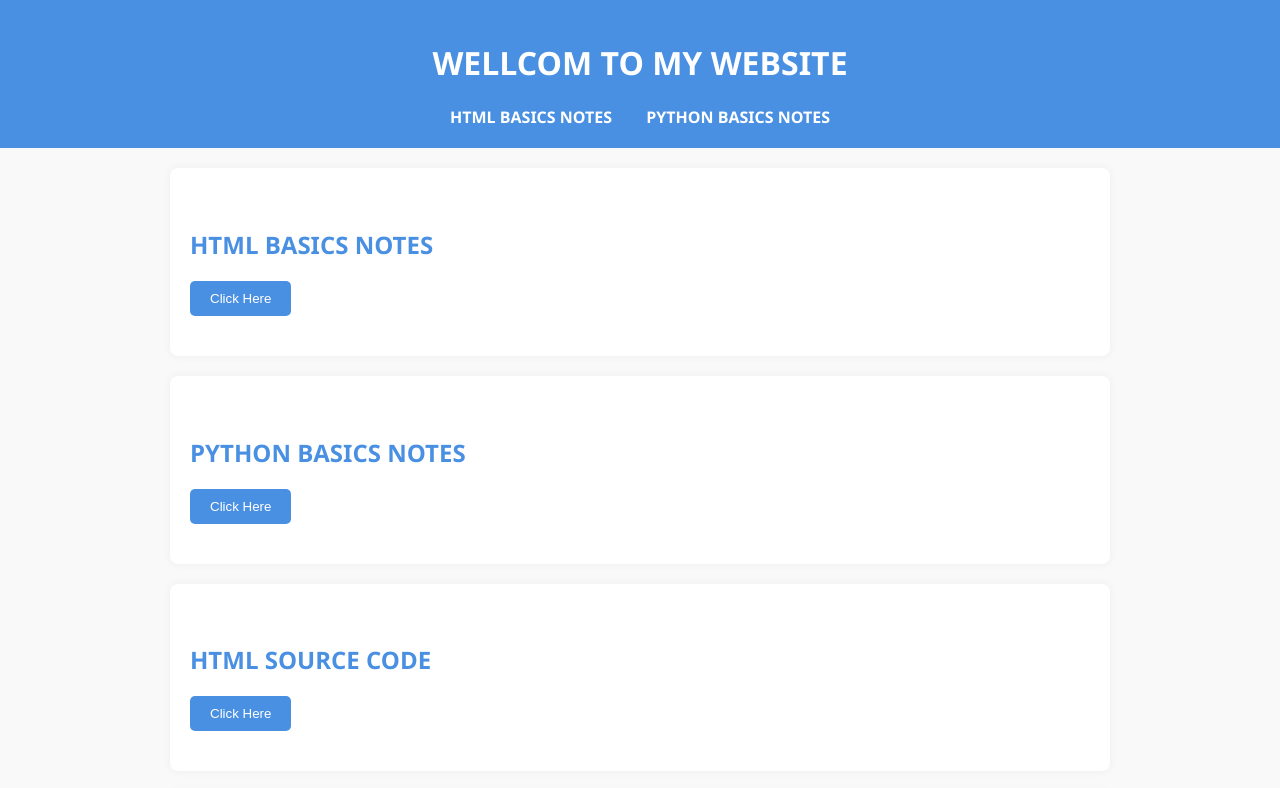
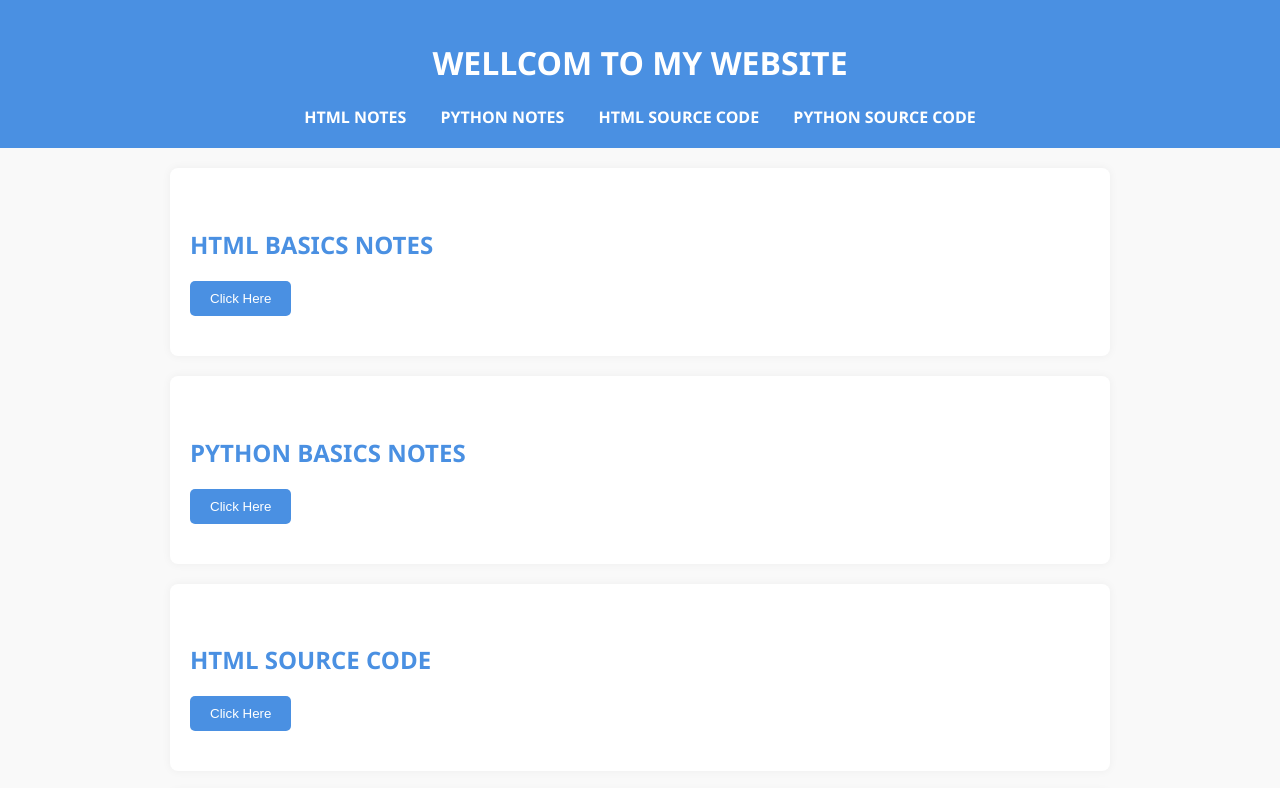
Before and after one commit to mr-deve-loper/Notes, a plain HTML site: page index.html in a window 1280 px wide. Shown: the top 788 px of the page. Drawn offline with Linux system fonts and the light colour scheme.

Commit message:
Update index.html

```diff
--- a/index.html
+++ b/index.html
@@ -10,8 +10,10 @@
     <header class="header">
         <h1>WELLCOM TO MY WEBSITE</h1>
         <nav>
-            <a href="htmlbasic.html">HTML BASICS NOTES</a>
-            <a href="pythonbasic.html">PYTHON BASICS NOTES</a>
+            <a href="htmlbasic.html">HTML NOTES</a>
+            <a href="pythonbasic.html">PYTHON NOTES</a>
+            <a href="filemanager.html">HTML SOURCE CODE</a>
+            <a href="pythonupload.html">PYTHON SOURCE CODE</a>
 
 
         </nav>
```
